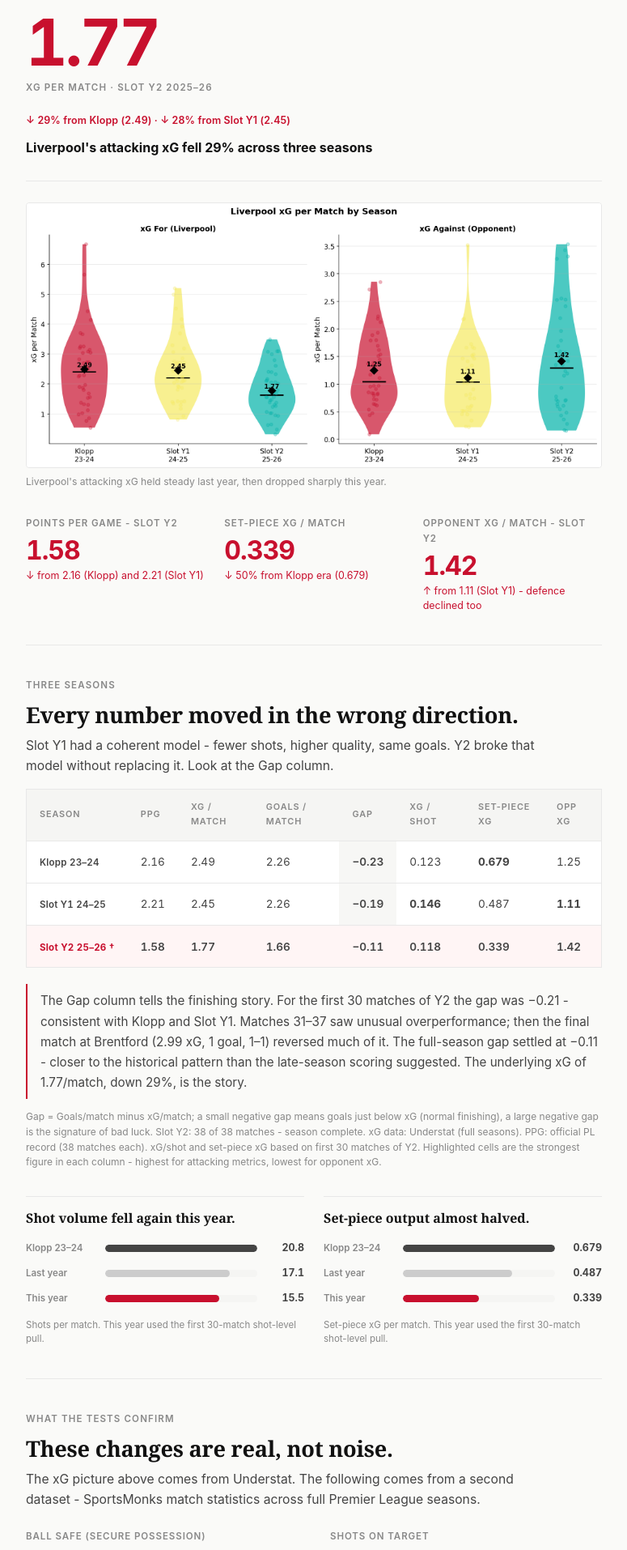
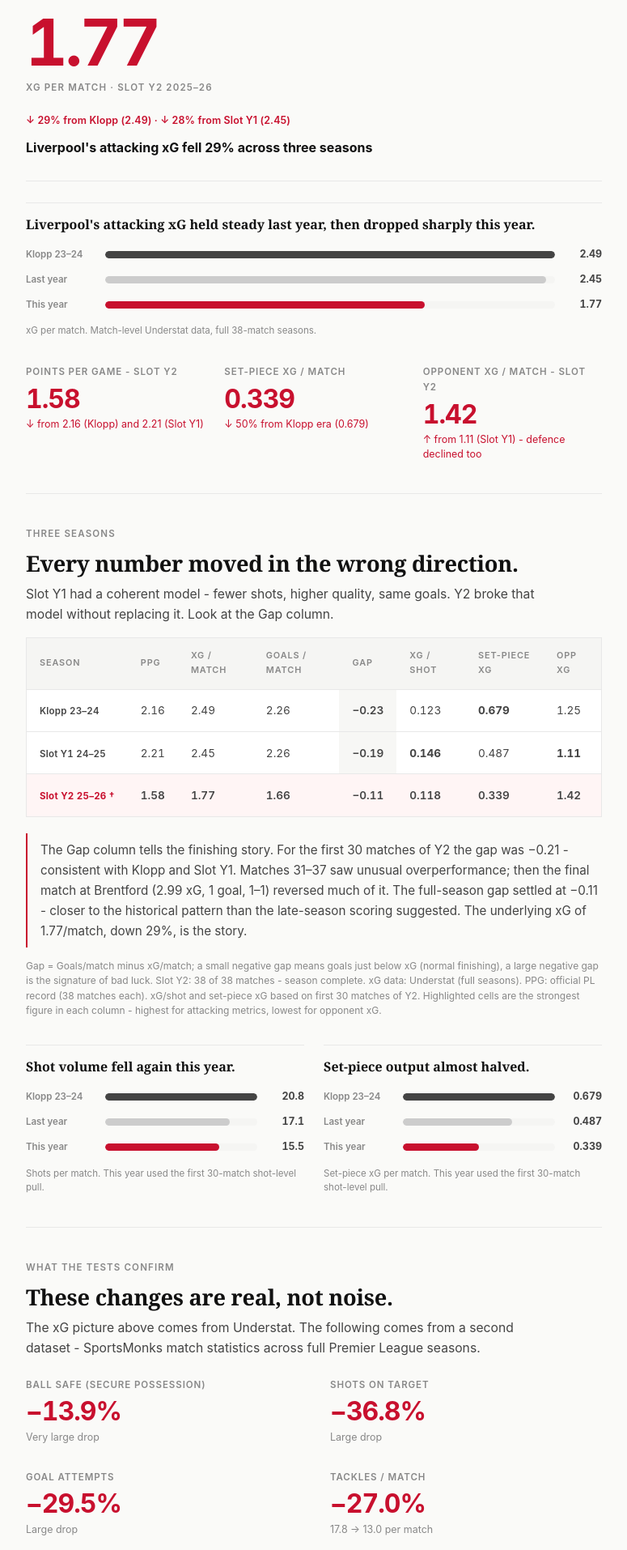
Before and after one commit to gauravahlawat01goal/football-analytics, a Jekyll site: the page built from web/liverpool/decline/index.md, in a window 1280 px wide. Shown: the part 543-2457 px from the top of the page at 81% size, without its empty margins (252-1027 px from the left). Built offline with Jekyll 4.4.1, drawn with Linux system fonts in a browser that asks for light colours.

Commit message:
Fix decline landing chart rendering

```diff
--- a/web/assets/css/style.css
+++ b/web/assets/css/style.css
@@ -264,27 +264,6 @@
   letter-spacing: 0.01em;
 }
 
-.analysis-figure {
-  margin: 1.5rem 0 2rem;
-}
-
-.analysis-figure img {
-  width: 100%;
-  height: auto;
-  display: block;
-  border: 1px solid var(--border);
-  border-radius: 4px;
-  background: #FFFFFF;
-}
-
-.analysis-figure figcaption {
-  font-family: var(--sans);
-  font-size: 0.76rem;
-  color: var(--text-muted);
-  line-height: 1.5;
-  margin-top: 0.55rem;
-}
-
 /* ── Stats grid ── */
 .stats-grid {
   display: grid;
@@ -401,6 +380,10 @@
 .mini-chart {
   border-top: 1px solid var(--border);
   padding-top: 1rem;
+}
+
+.mini-chart-wide {
+  margin: 1.25rem 0 2rem;
 }
 
 .mini-chart figcaption {
--- a/web/liverpool/decline/index.md
+++ b/web/liverpool/decline/index.md
@@ -35,9 +35,24 @@
       </div>
     </div>
 
-    <figure class="analysis-figure">
-      <img src="{{ '/assets/figures/xg_per_match.png' | relative_url }}" alt="Liverpool xG per match: Klopp 2.49, last year 2.45, this year 1.77" />
+    <figure class="mini-chart mini-chart-wide">
       <figcaption>Liverpool's attacking xG held steady last year, then dropped sharply this year.</figcaption>
+      <div class="bar-row">
+        <span class="bar-label">Klopp 23–24</span>
+        <span class="bar-track"><span class="bar-fill" style="width:100%"></span></span>
+        <span class="bar-value">2.49</span>
+      </div>
+      <div class="bar-row">
+        <span class="bar-label">Last year</span>
+        <span class="bar-track"><span class="bar-fill muted" style="width:98%"></span></span>
+        <span class="bar-value">2.45</span>
+      </div>
+      <div class="bar-row">
+        <span class="bar-label">This year</span>
+        <span class="bar-track"><span class="bar-fill alert" style="width:71%"></span></span>
+        <span class="bar-value">1.77</span>
+      </div>
+      <p>xG per match. Match-level Understat data, full 38-match seasons.</p>
     </figure>
 
     <div class="stats-grid">
```
